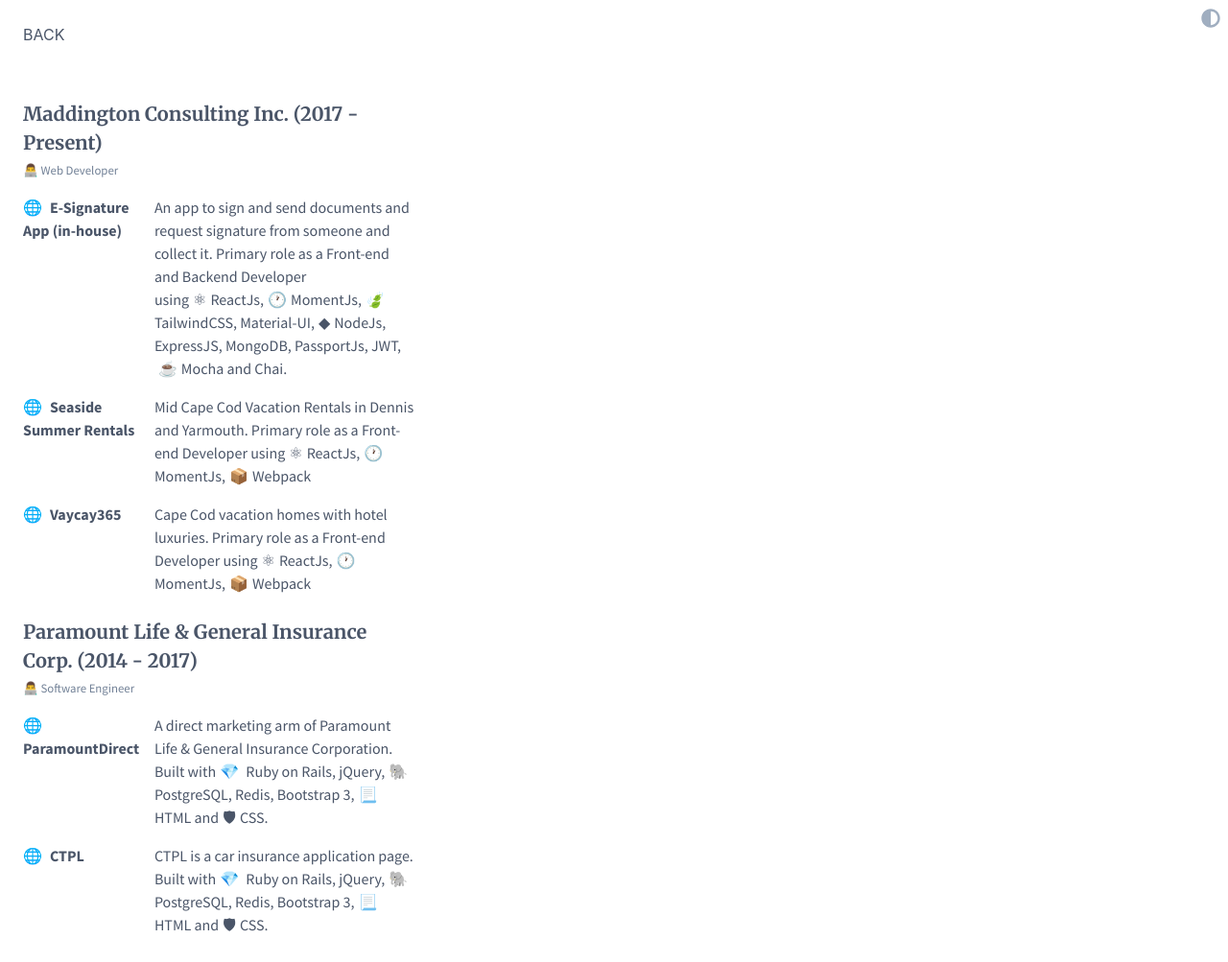
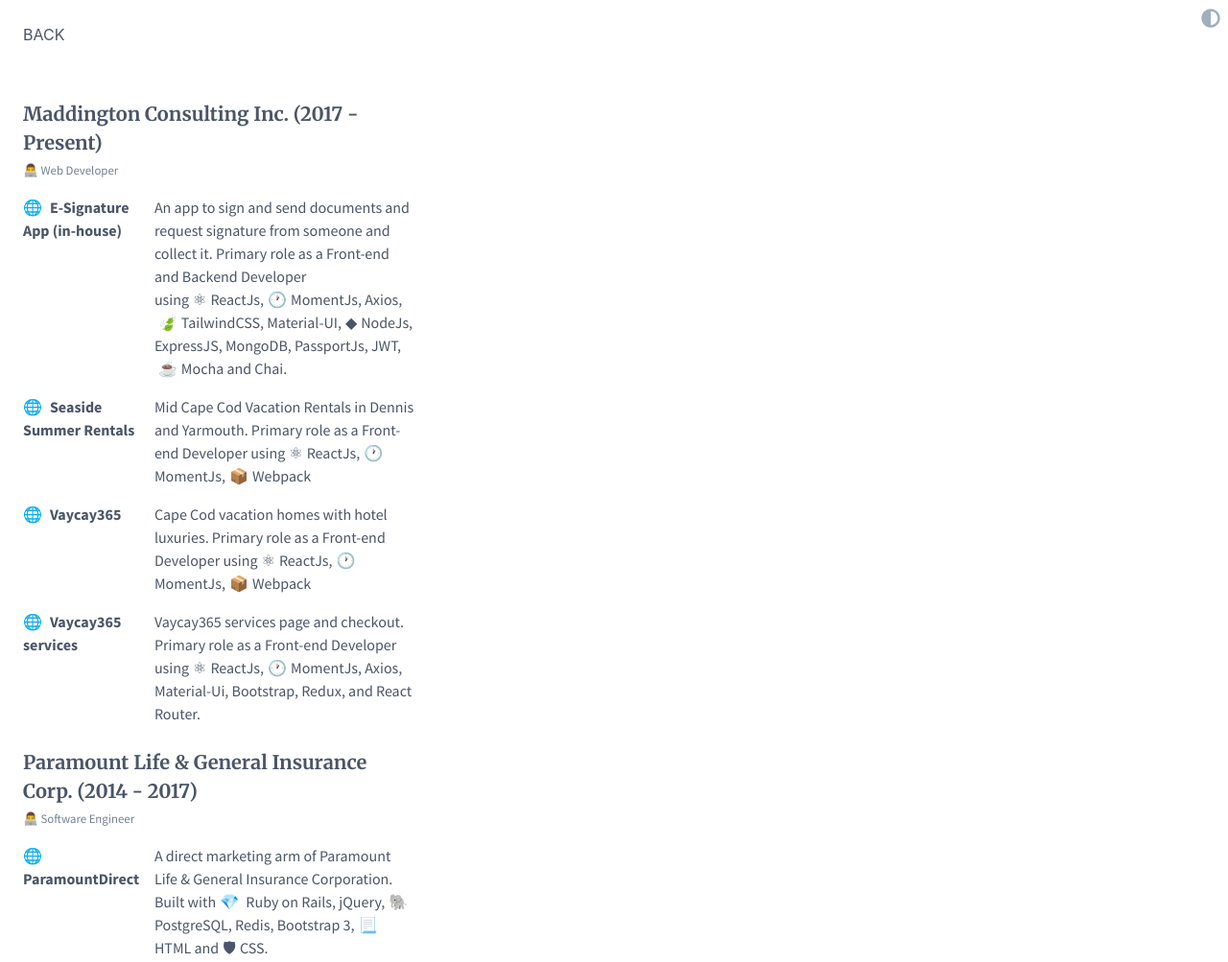
Before and after one commit to jamespotz/jamespotz.github.io, a Gatsby site: page /work in a window 1280 px wide. Shown: the top 1003 px of the page at 96% size. Built offline with nearby package versions, Linux system fonts and the light colour scheme; Gatsby itself is replaced by a stand-in of ours.

Commit message:
update skills and work pages

```diff
--- a/src/pages/skills.js
+++ b/src/pages/skills.js
@@ -67,6 +67,14 @@
             <Progress value={60} />
           </div>
           <div className="flex mb-3 flex-col md:flex-row md:items-center">
+            <div className="w-1/4 font-default pr-2">Mocha</div>
+            <Progress value={60} />
+          </div>
+          <div className="flex mb-3 flex-col md:flex-row md:items-center">
+            <div className="w-1/4 font-default pr-2">Rspec</div>
+            <Progress value={65} />
+          </div>
+          <div className="flex mb-3 flex-col md:flex-row md:items-center">
             <div className="w-1/4 font-default pr-2">MongoDB</div>
             <Progress value={50} />
           </div>
--- a/src/pages/work.js
+++ b/src/pages/work.js
@@ -46,7 +46,7 @@
                   <Emoji symbol="⚛" label="atom" className="mx-1" />
                   ReactJs,
                   <Emoji symbol="🕐" label="one o'clock" className="mx-1" />
-                  MomentJs,
+                  MomentJs, Axios,
                   <Emoji
                     symbol="🍃"
                     label="leaf fluttering in the wind"
@@ -58,7 +58,7 @@
                     label="large blue diamond"
                     className="mx-1"
                   />
-                  NodeJs, ExpressJS, MongoDB, PassportJs, JWT,{" "}
+                  NodeJs, ExpressJS, MongoDB, PassportJs, JWT,
                   <Emoji symbol="☕" label="hot beverage" className="mx-1" />
                   Mocha and Chai.
                 </p>
@@ -109,6 +109,29 @@
                   MomentJs,
                   <Emoji symbol="📦" label="package" className="mx-1" />
                   Webpack
+                </p>
+              </div>
+            </div>
+            <div class="flex mb-4">
+              <div className="w-4/12 pr-3">
+                <h1 className="font-bold font-default leading-normal">
+                  <Emoji
+                    symbol="🌐"
+                    label="globe with meridians"
+                    className="mr-2"
+                  />
+                  Vaycay365 services
+                </h1>
+              </div>
+              <div className="w-8/12">
+                <p>
+                  Vaycay365 services page and checkout. Primary role as a
+                  Front-end Developer using
+                  <Emoji symbol="⚛" label="atom" className="mx-1" />
+                  ReactJs,
+                  <Emoji symbol="🕐" label="one o'clock" className="mx-1" />
+                  MomentJs, Axios, Material-Ui, Bootstrap, Redux, and React
+                  Router.
                 </p>
               </div>
             </div>
```
